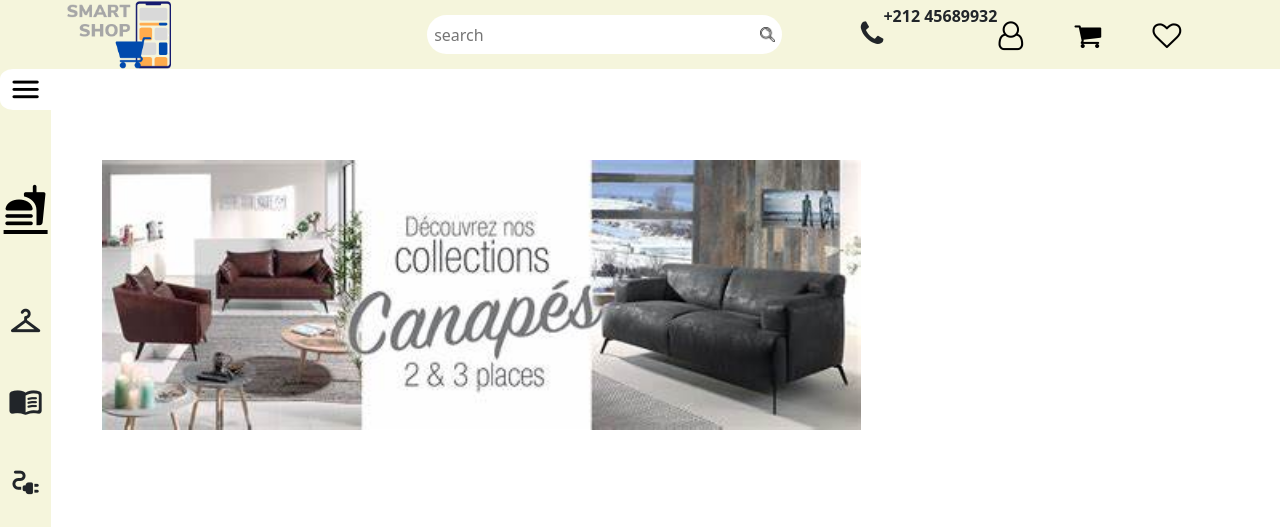
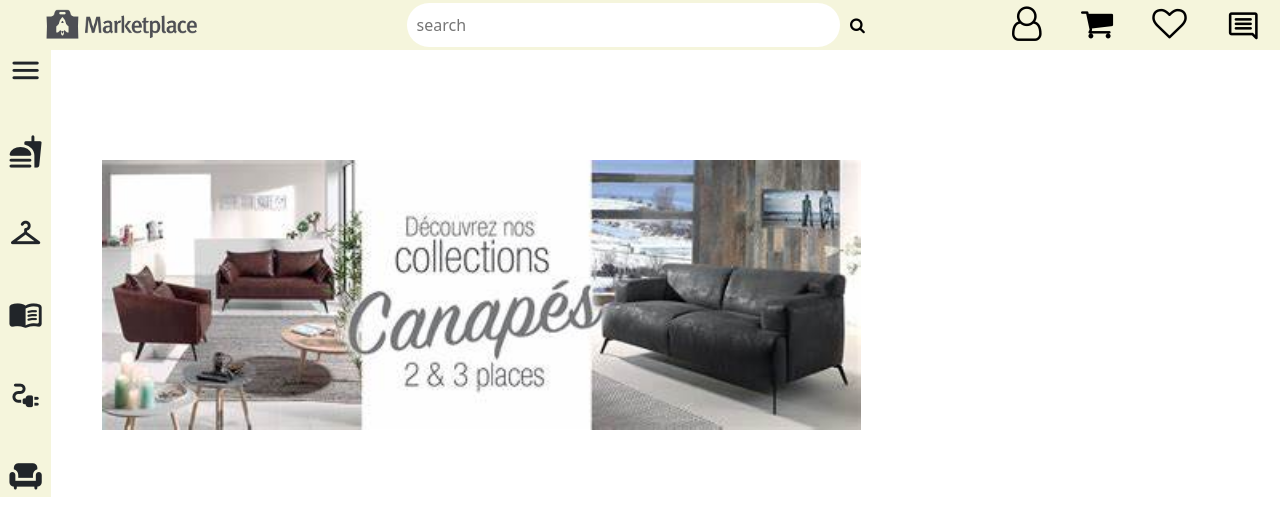
Before and after one commit to lamiaeafroukh/projectPHP, a PHP site: page /acceuil.html in a window 1280 px wide. Shown: the top 527 px of the page. Run offline with PHP 8.4, Linux system fonts and the light colour scheme; some libraries are stand-ins or nearby versions.

Commit message:
modification dans menu

```diff
--- a/projet php/acceuil.html
+++ b/projet php/acceuil.html
@@ -12,36 +12,40 @@
         <link  href="bootstrap-5.3.0-alpha1-dist/css/bootstrap.min.css" rel="stylesheet">        <!--Link OF BOOTSRAP-->
        <!--  <link rel="stylesheet" href="https://maxcdn.bootstrapcdn.com/bootstrap/3.3.7/css/bootstrap.min.css">   -->
        <link href="https://fonts.googleapis.com/icon?family=Material+Icons+Round" rel="stylesheet">
+       <link rel="stylesheet" href="https://fonts.googleapis.com/css2?family=Material+Symbols+Rounded:opsz,wght,FILL,GRAD@48,400,0,0" />
 
         <script src="js.js"></script>
     <title>Document</title>
 </head>
 <body>
     <nav>
-        <img  id="logo"src="logoo.png">
+        <img  id="logo"src="logo.png">
+
        <div class="search-box">
+        <form action="">
+            <input type="search" placeholder="search">
+            <button type="submit"><i class="fa fa-search"></i></button>
+       </form>
+      </div>
 
-          <img src="loupe.png">
-            <input type="search" placeholder="search">
-
-
-       </div>
+    <!--  </div>
     <div class="phone">
         <i class="fa fa-phone" aria-hidden="true"></i>
        <strong> +212 45689932</strong>
 
 
-    </div>
-
-         <a href=""> <i class="fa fa-user-o" aria-hidden="true"></i></a>
-       <a href=""> <i class="fa fa-shopping-cart" aria-hidden="true"></i></a>
+    </div>-->
+    <div class="nav1">
+         <a href=""><i class="fa fa-user-o" aria-hidden="true"></i></a>
+       <a href=""><i class="fa fa-shopping-cart" aria-hidden="true"></i></a>
          <a href=""><i class="fa fa-heart-o" aria-hidden="true"></i> </a>
-
+         <a href=""><i id="comment" class="material-symbols-rounded"> comment </i></a>
+      </div>
     </nav>
 
     <div class="category">
-         <a> <span class="material-icons-round active" > menu </span></a>
-          <a  class="openbtn" onmouseover="openNav0()">  <span class="material-icons-round">fastfood</span></i></a>
+         <a> <span class="material-icons-round " > menu </span></a>
+          <a  onmouseover="openNav0()">  <span class="material-icons-round">fastfood</span></a>
           <a  onmouseover="openNav1()"> <span class="material-icons-round">checkroom</span></a>
          <a onmouseover="openNav2()"><span class="material-icons-round">menu_book</span></a>
           <a onmouseover="openNav3()"><span class="material-icons-round" >electrical_services</span></a>
--- a/projet php/css.css
+++ b/projet php/css.css
@@ -1,23 +1,31 @@
 .search-box{
 
-width:400px;
-display: flex;
+width:40%;
+display: inline;
 align-items: center;
-padding: 0px 15px;
+padding: 0px 10px;
 
 }
-.search-box img{
- width :15px;
- position: relative;
- left: 94%;
 
-}
 .search-box input{
-    width: 400%;
-    padding: 2%;
+  position: relative;
+  background:white;
+  width: 88%;
+  padding: 2%;
  border-radius: 40px;
  border: none;
  outline: none;
+}
+.search-box button{
+  background: none;
+  border: none;
+}
+.search-box input:hover{
+  background-image: linear-gradient(to right, beige, rgb(233, 151, 164));
+}
+.search-box button:hover{
+  color:rgb(223, 91, 113);
+
 }
 nav{
     width: auto;
@@ -27,6 +35,7 @@
     position: sticky;
     top: 0%;
 
+
 }
 nav a{
 margin-left: 4%;
@@ -34,10 +43,11 @@
     color: black;
 }
 #logo{
-  width: 13%;
+   width: 13%;
 height: 5%;
 margin-right:15% ;
 margin-left: 3%;
+
 }
 .phone{
     margin: 0% 5%;
@@ -49,6 +59,26 @@
 .phone strong{
 position: absolute;
   top:6%;
+}
+
+.nav1{
+  position: relative;
+  left:5%;
+  display: flex;
+
+}
+.nav1 a{
+   margin-left: 30%;
+}
+.nav1 a i{
+ font-size: 120%;
+}
+#comment{
+  position: relative;
+  top: 15%;
+}
+.nav1 a i:hover{
+  color:rgb(223, 91, 113);
 }
 .menu {
     font-size: 200%;
@@ -76,6 +106,7 @@
 
 }/* partie de sous menu pour chaque categories*/
 #books {
+    cursor: pointer;
     width: 0;
     position:absolute;
     height: 40%;
@@ -89,7 +120,7 @@
   #food  {
     width: 0;
     position:absolute;
-
+    cursor: pointer;
     height: 40%;
     top: 15%;
     left: 5%;
@@ -99,6 +130,7 @@
     padding-top: 60px;
   }
   #biblio {
+    cursor: pointer;
     width: 0;
     position:absolute;
     height: 40%;
@@ -112,7 +144,7 @@
   #Vetement {
     width: 0;
     position:absolute;
-
+    cursor: pointer;
     height: 40%;
     top: 15%;
     left: 5%;
@@ -132,7 +164,7 @@
     transition: 0.5s;
     padding-top: 60px;
     margin-top: 1%;
-
+    cursor: pointer;
   }
   #electro {
     width: 0;
@@ -140,28 +172,19 @@
     height: 30%;
     top: 15%;
     left: 5%;
+    cursor: pointer;
     background-color: beige;
     overflow-x: hidden;
     transition: 0.5s;
     padding-top: 60px;
   }
-  .category a:hover {
-    color: #f1f1f1;
+  .category a span:hover {
+  color:rgb(223, 91, 113);
+    cursor: pointer;
 
   }
-  .openbtn {
-    font-size: 20px;
-    cursor: pointer;
-    color:black;
-    padding: 10px 15px;
-    border: none;
-  }
-.category a span.active{
-    background-color: white;
-    color: black;
-    border-radius: 25% 0% 0% 25%;
 
-  }
+
 
   /* partie de publicite*/
   .slide-pub{
```
Also changed, not shown: projet php/loupe.png (deleted).
